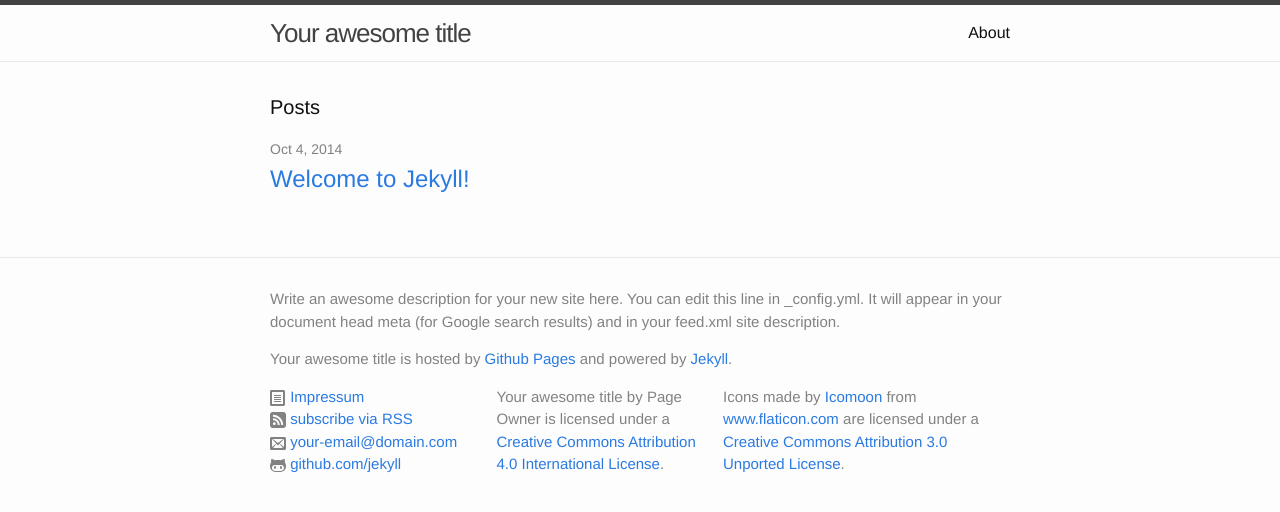
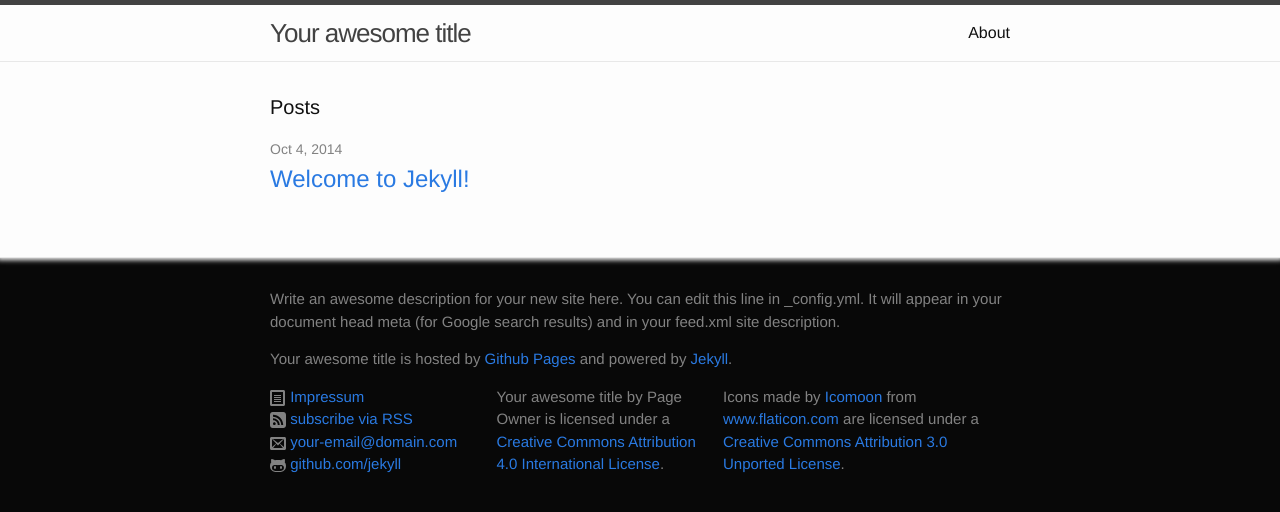
Before and after one commit to stefandollase/game-of-life-js, a Jekyll site: the page built from index.html, in a window 1280 px wide. Shown: the top 512 px of the page. Built offline with Jekyll 4.4.1, drawn with Linux system fonts in a browser that asks for light colours.

Commit message:
visually seperated footer

```diff
--- a/_sass/_base.scss
+++ b/_sass/_base.scss
@@ -19,7 +19,7 @@ body {
     line-height: $base-line-height;
     font-weight: 300;
     color: $text-color;
-    background-color: $background-color;
+    background-color: $footer-background-color;
     -webkit-text-size-adjust: 100%;
 }
 
--- a/_sass/_layout.scss
+++ b/_sass/_layout.scss
@@ -5,6 +5,7 @@
     border-top: 5px solid $grey-color-dark;
     border-bottom: 1px solid $grey-color-light;
     min-height: 56px;
+    background-color: $background-color;
 
     // Positioning context for the mobile navigation icon
     position: relative;
@@ -96,11 +97,6 @@
     padding: $spacing-unit 0;
 }
 
-.footer-heading {
-    font-size: 18px;
-    margin-bottom: $spacing-unit / 2;
-}
-
 .contact-list {
     list-style: none;
     margin-left: 0;
@@ -162,6 +158,8 @@
  */
 .page-content {
     padding: $spacing-unit 0;
+    background-color: $background-color;
+    box-shadow: 0px 0px 5px 3px $background-color;
 }
 
 .page-heading {
--- a/css/main.scss
+++ b/css/main.scss
@@ -20,6 +20,8 @@ $brand-color:      #2a7ae2;
 $grey-color:       #828282;
 $grey-color-light: lighten($grey-color, 40%);
 $grey-color-dark:  darken($grey-color, 25%);
+
+$footer-background-color: #080808;
 
 $on-palm:          600px;
 $on-laptop:        800px;
```
